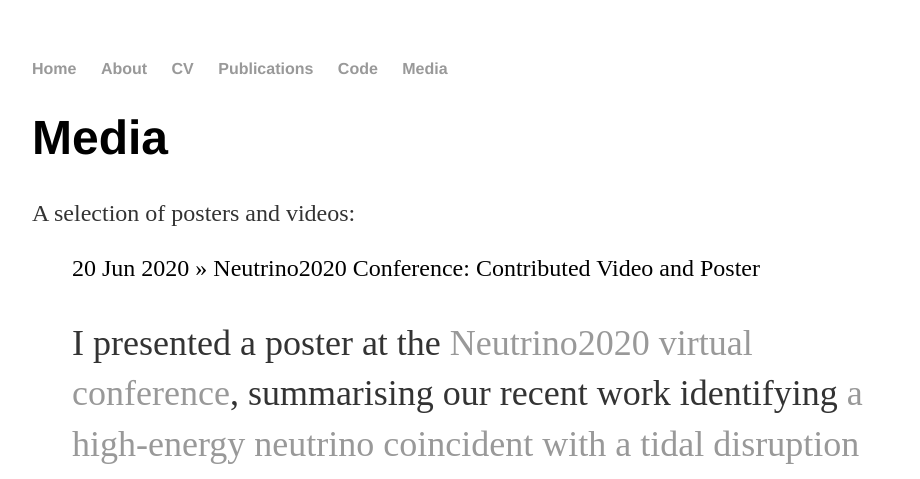
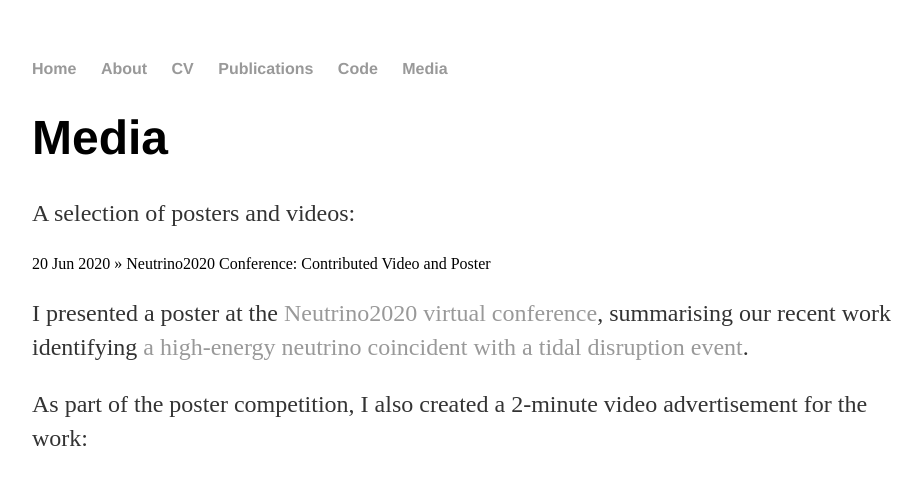
Before and after one commit to robertdstein/robertdstein.github.io, a Jekyll site: the page built from media.html, in a window 1280 px wide. Shown: the top 479 px of the page, without its empty margins (160-1080 px from the left). Built offline with Jekyll 4.4.1, drawn with Linux system fonts in a browser that asks for light colours; comment, search, counter and statistics services are not loaded; grey boxes are pictures that could not be loaded.

Commit message:
No list.

```diff
--- a/media.html
+++ b/media.html
@@ -8,10 +8,7 @@ title: Media
 			A selection of posters and videos:
 		</p>
 	</div>
-	<ul class="posts">
-	  {% for post in site.categories.mm %}
-		<li><span>{{ post.date | date_to_string }}</span> » {{ post.title }}
-			{{ post.content }}
-		</li>
-	  {% endfor %}
-	</ul>
+	{% for post in site.categories.mm %}
+	<span>{{ post.date | date_to_string }}</span> » {{ post.title }}
+		{{ post.content }}
+	{% endfor %}
```
